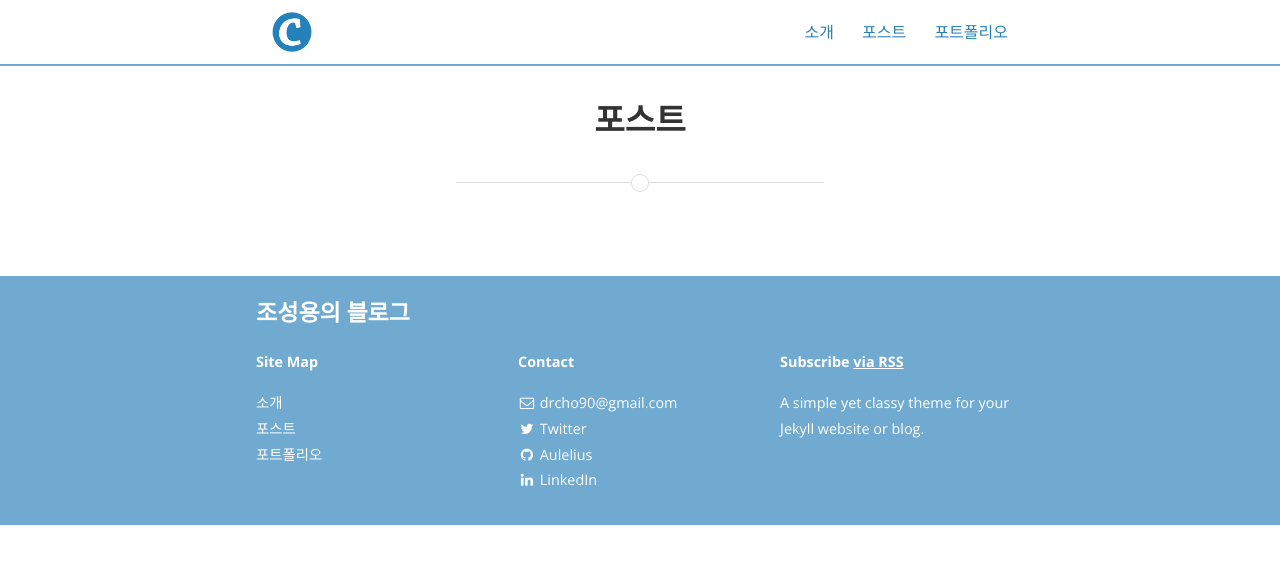
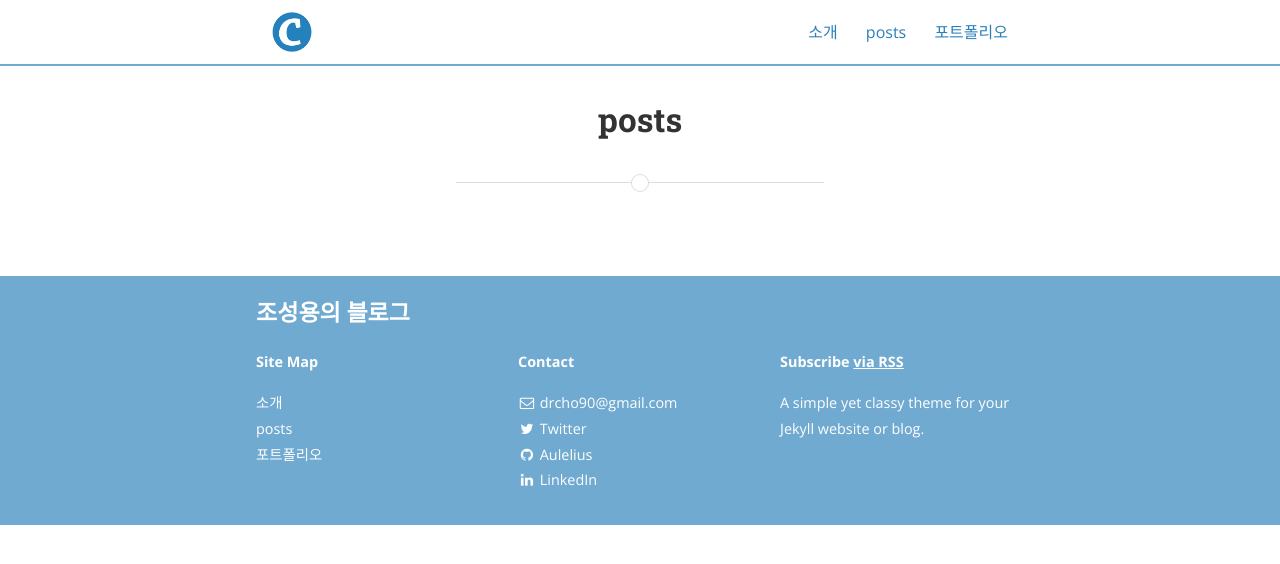
Before and after one commit to Aulelius/Aulelius.github.io, a Jekyll site: the page built from posts.md, in a window 1280 px wide. Shown: the top 564 px of the page. Built offline with Jekyll 4.4.1, drawn with Linux system fonts in a browser that asks for light colours; nearby versions of some CDN libraries.

Commit message:
Update posts.md

```diff
--- a/posts.md
+++ b/posts.md
@@ -1,7 +1,7 @@
 ---
 layout: page
-title: "포스트"
-permalink: /포스트/
+title: "posts"
+permalink: /posts/
 main_nav: true
 ---
 
```
